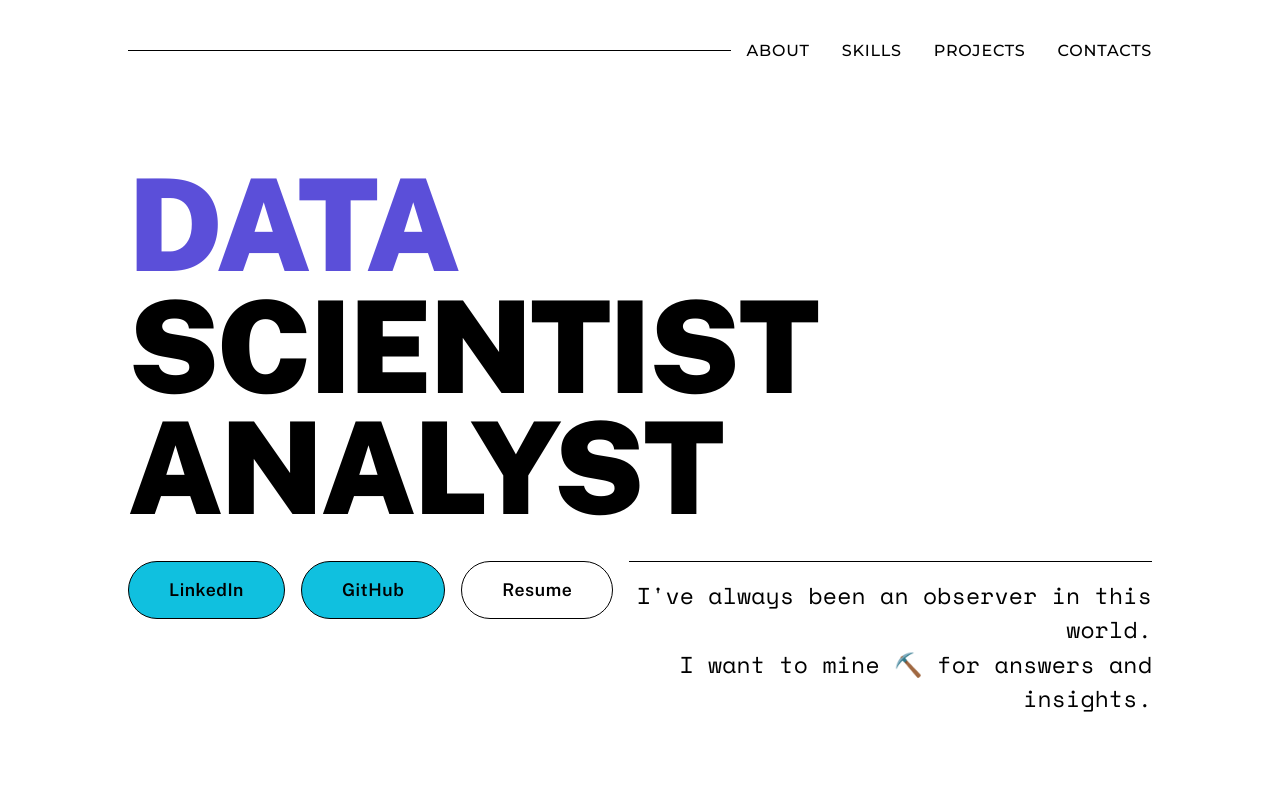
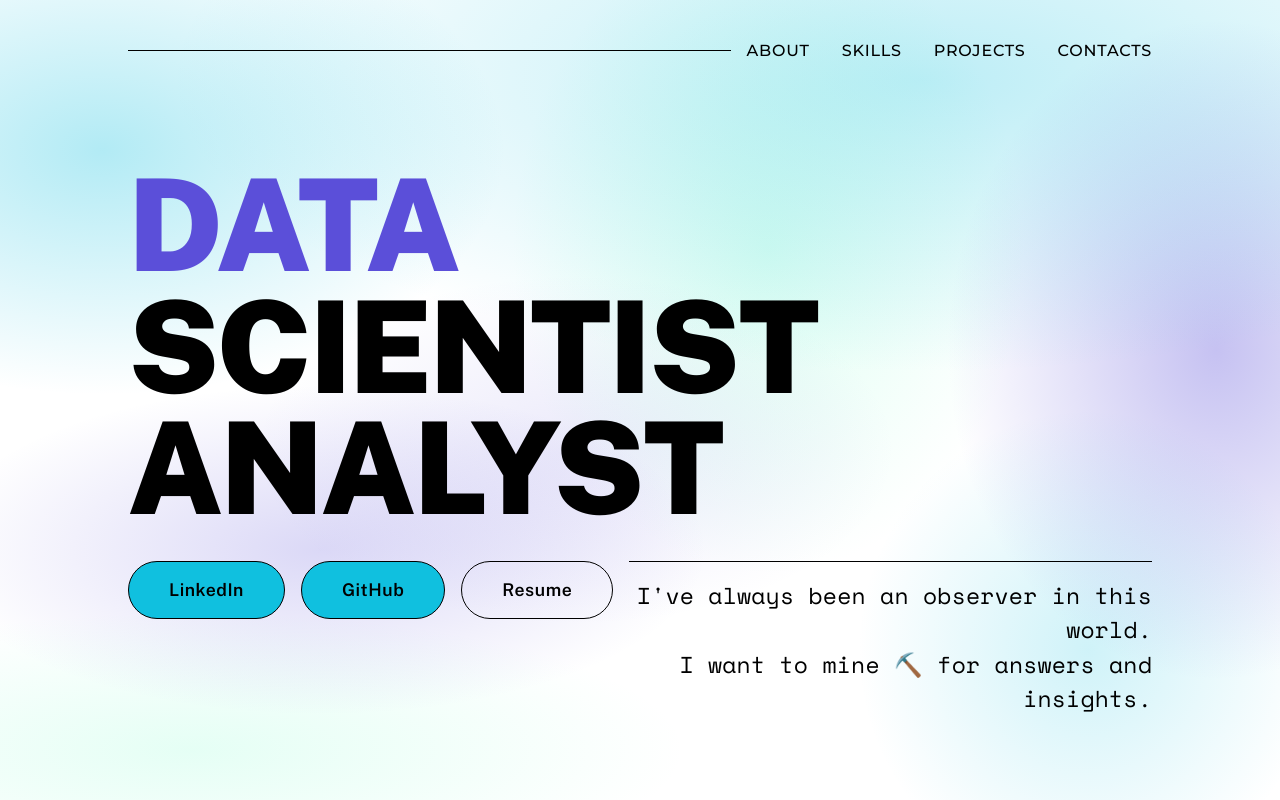
Before and after one commit to kellytton/kaylenton-portfolio, a React (Vite) app: page / in a window 1280 px wide. Shown: the top 800 px of the page. Built offline with nearby package versions, Linux system fonts and the light colour scheme.

Commit message:
add gradient to hero section

```diff
--- a/src/App.jsx
+++ b/src/App.jsx
@@ -8,7 +8,30 @@ import Footer from './components/footer';
 
 function App() {
   return (
-    <Box sx={{ minHeight: '100vh', backgroundColor: '#fff' }}>
+    <Box sx={{ minHeight: '100vh', backgroundColor: '#fff', position: 'relative', overflow: 'hidden' }}>
+      {/* Abstract Gradient Background - spans navbar, hero, and bleeds into about */}
+      <Box
+        sx={{
+          position: 'absolute',
+          top: 0,
+          left: 0,
+          width: '100%',
+          height: { xs: '140vh', md: '125vh' },
+          background: `
+            radial-gradient(ellipse 45% 35% at 8% 15%, rgba(16, 192, 223, 0.32) 0%, transparent 70%),
+            radial-gradient(ellipse 90% 45% at 72% 8%, rgba(16, 192, 223, 0.28) 0%, transparent 65%),
+            radial-gradient(ellipse 35% 55% at 95% 35%, rgba(91, 79, 217, 0.35) 0%, transparent 60%),
+            radial-gradient(ellipse 55% 30% at 25% 55%, rgba(91, 79, 217, 0.22) 0%, transparent 55%),
+            radial-gradient(ellipse 40% 65% at 60% 25%, rgba(125, 253, 204, 0.25) 0%, transparent 50%),
+            radial-gradient(ellipse 70% 25% at 15% 75%, rgba(125, 253, 204, 0.2) 0%, transparent 55%),
+            radial-gradient(ellipse 30% 40% at 85% 65%, rgba(16, 192, 223, 0.2) 0%, transparent 60%),
+            radial-gradient(ellipse 50% 35% at 45% 45%, rgba(91, 79, 217, 0.12) 0%, transparent 50%)
+          `,
+          pointerEvents: 'none',
+          zIndex: 0,
+        }}
+      />
+      <Box sx={{ position: 'relative', zIndex: 1 }}>
         <Navbar />
         <Hero />
         <About />
@@ -16,6 +39,7 @@ function App() {
         <Projects />
         <Footer />
       </Box>
+    </Box>
   );
 }
 
```
Lines whose indentation alone changed are shown as unchanged.
